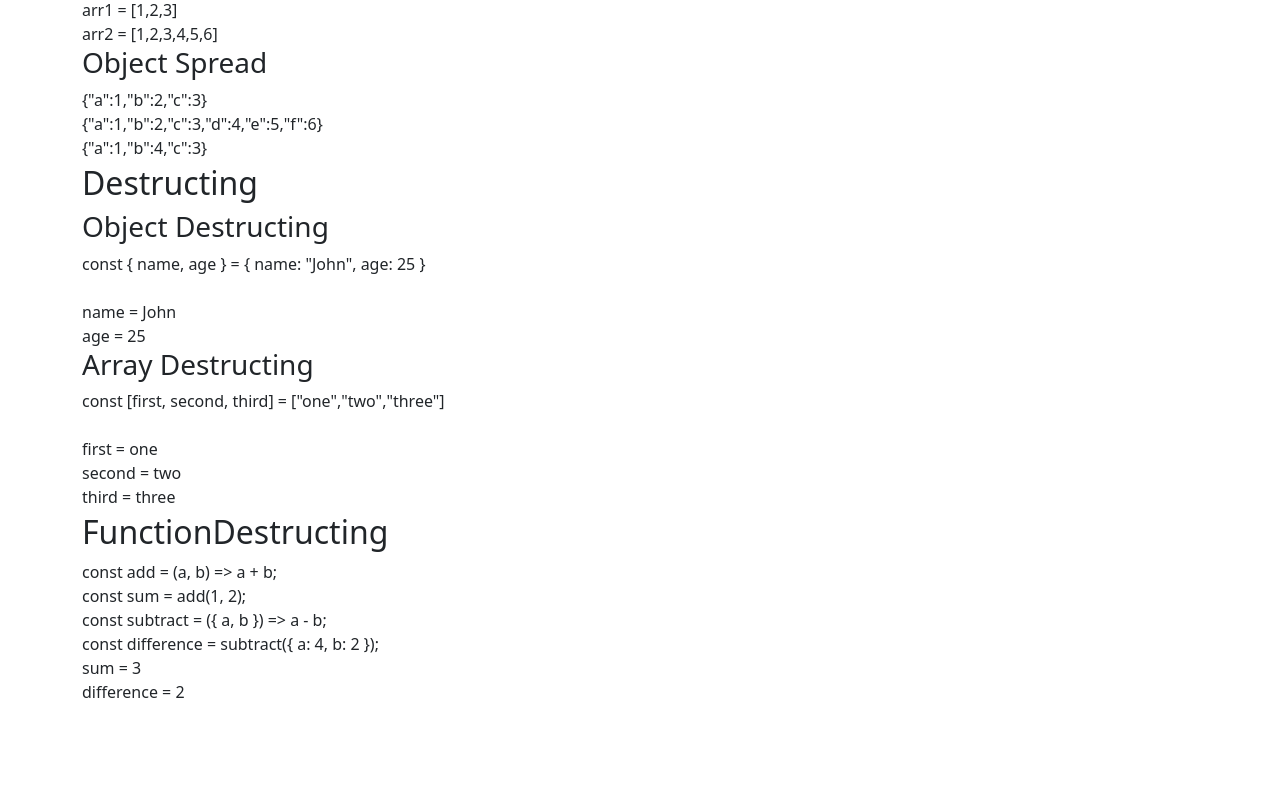
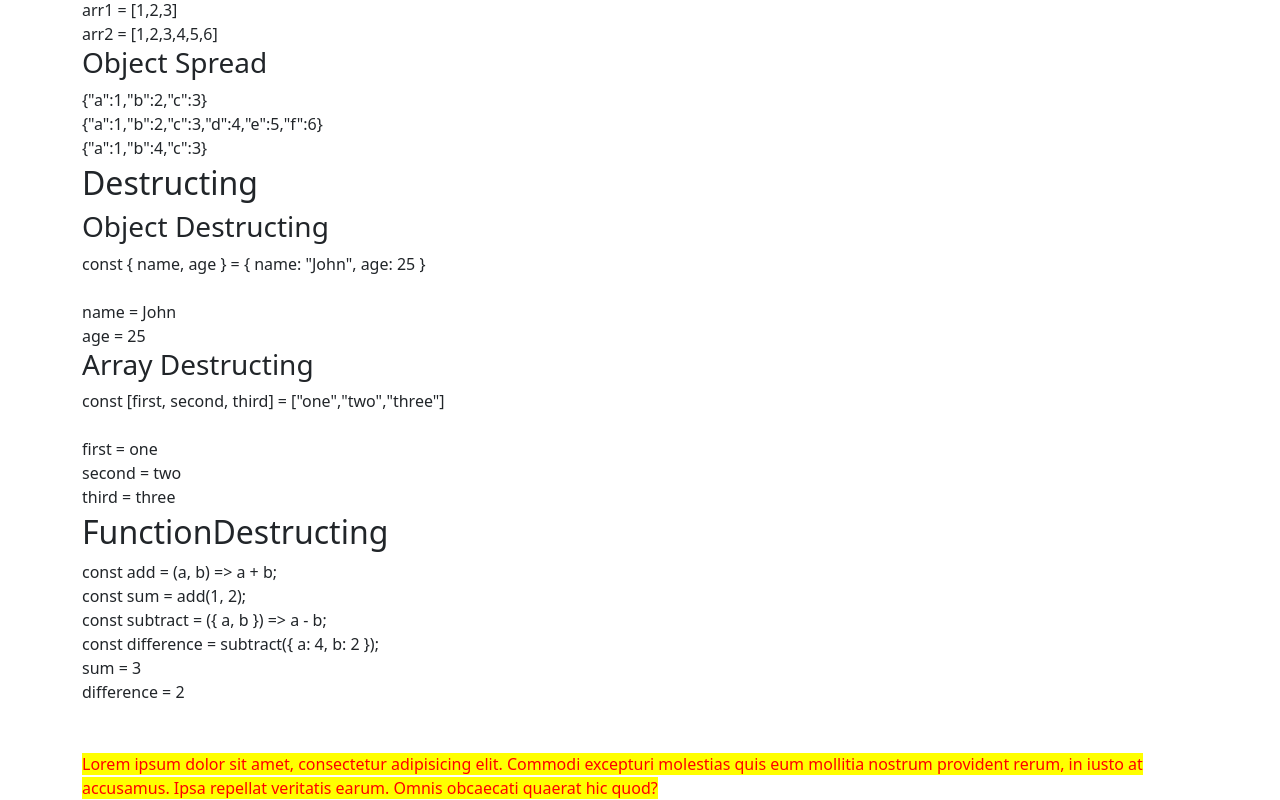
Before and after one commit to dnydlk/kanbas-react-web-app, a React (Create React App) app: page /#/Labs/a3 in a window 1280 px wide. Shown: the part 3829-4629 px from the top of the page. Before the commit the page ends 4581 px from the top, so only its background shows below. Built offline with nearby package versions, Linux system fonts and the light colour scheme.

Commit message:
Add Highlight component

```diff
--- /dev/null
+++ b/src/labs/a3/Highlight.tsx
@@ -0,0 +1,7 @@
+import { ReactNode } from "react";
+function Highlight({ children }: { children: ReactNode }) {
+  return (
+    <span style={{ backgroundColor: "yellow", color: "red" }}>{children}</span>
+  );
+}
+export default Highlight;
--- a/src/labs/a3/index.tsx
+++ b/src/labs/a3/index.tsx
@@ -1,5 +1,6 @@
 import Classes from "./Classes";
 import ConditionalOutput from "./ConditionalOutput";
+import Highlight from "./Highlight";
 import JavaScript from "./JavaScript";
 import PathParameters from "./routing/PathParameters";
 import Styles from "./Styles";
@@ -14,6 +15,12 @@ function Assignment3() {
       <Classes />
       <PathParameters />
       <JavaScript />
+      <Highlight>
+        Lorem ipsum dolor sit amet, consectetur adipisicing elit. Commodi
+        excepturi molestias quis eum mollitia nostrum provident rerum, in iusto
+        at accusamus. Ipsa repellat veritatis earum. Omnis obcaecati quaerat hic
+        quod?
+      </Highlight>
     </div>
   );
 }
```
